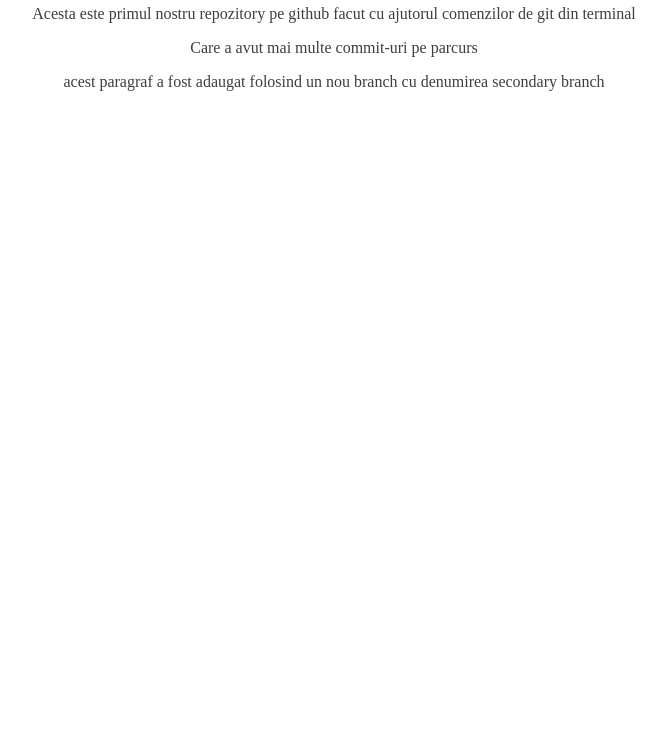
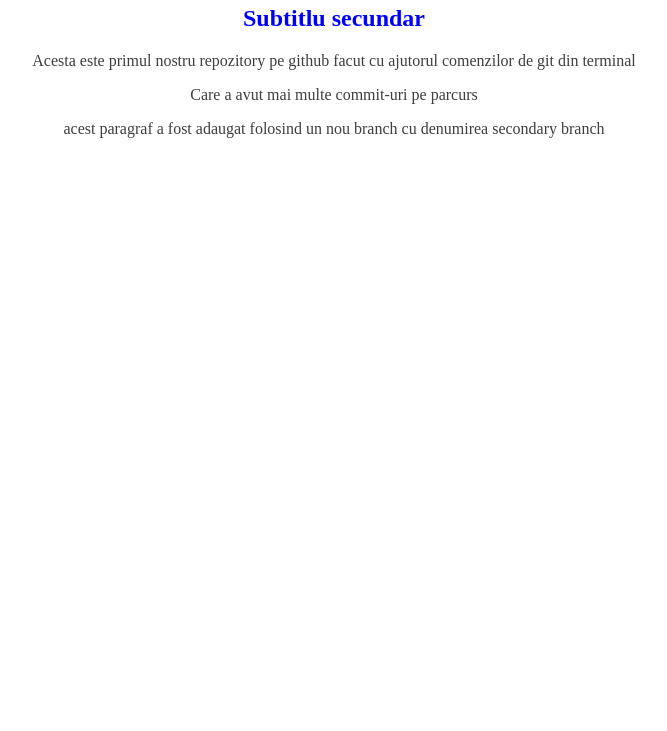
Before and after one commit to marin-stefan/demo-git-github, a plain HTML site: page index.html in a window 1280 px wide. Shown: the part 69-800 px from the top of the page, without its empty margins (306-973 px from the left). Drawn offline with Linux system fonts and the light colour scheme.

Commit message:
added subtitle

```diff
--- a/index.css
+++ b/index.css
@@ -12,3 +12,7 @@ body {
     padding: 0;
     text-align: center;
 }
+
+h2 {
+    color: blue;
+}
--- a/index.html
+++ b/index.html
@@ -8,6 +8,7 @@
     </head>
     <body>
         <h1>GitHub - Git</h1>
+        <h2>Subtitlu secundar</h2>
         <p>
             Acesta este primul nostru repozitory pe github facut cu ajutorul
             comenzilor de git din terminal
```
